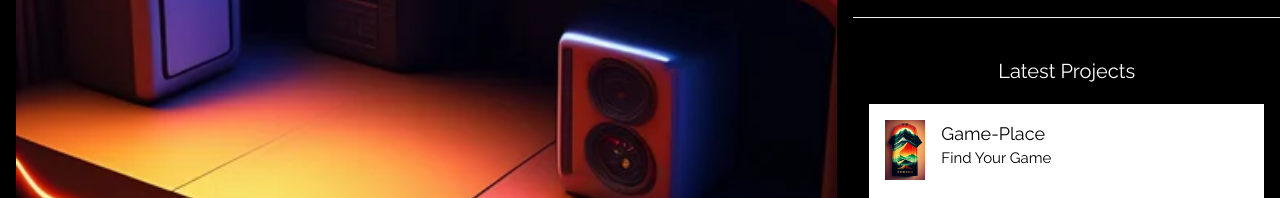
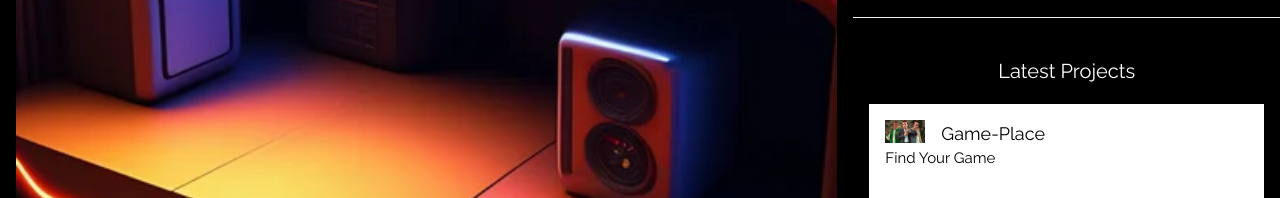
Before and after one commit to cliff82/portfolio, a website: page index.html in a window 1280 px wide. Shown: the part 995-1193 px from the top of the page. Drawn offline with nearby package versions, Linux system fonts and the light colour scheme.

Commit message:
Update index.html
add gta pic

```diff
--- a/index.html
+++ b/index.html
@@ -123,7 +123,7 @@ Cliffton James Sr
     </div>
     <ul class="w3-ul w3-hoverable w3-white">
         <a href="https://gameplace82.netlify.app"> <li class="w3-padding-16">
-        <img src="/pics/tee.webp" alt="Image" class="w3-left w3-margin-right" style="width:40px">
+        <img src="/pics/gta.png" alt="Image" class="w3-left w3-margin-right" style="width:40px">
         <span class="w3-large">Game-Place</span><br>
         <span>Find Your Game</span>
       </li></a>      <a href="https://tiny-clothingspot.netlify.app"> <li class="w3-padding-16">
```
